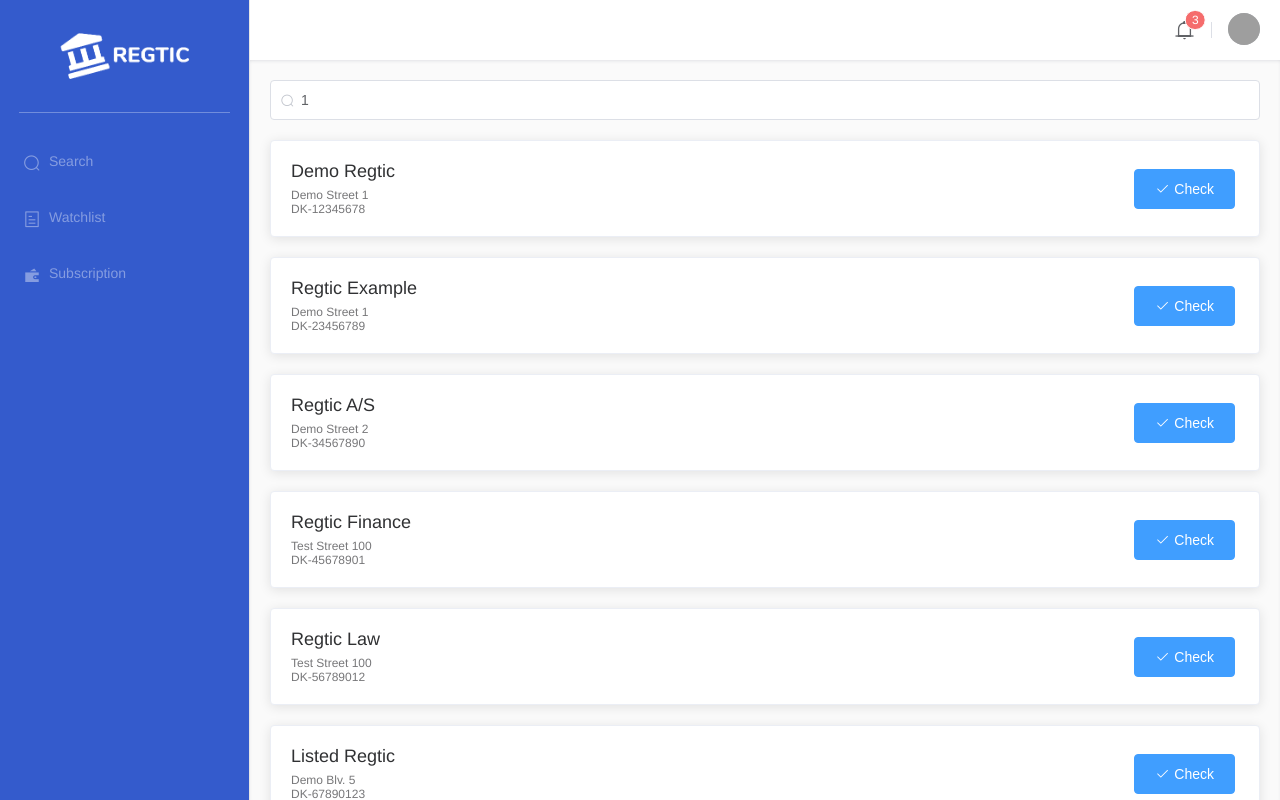
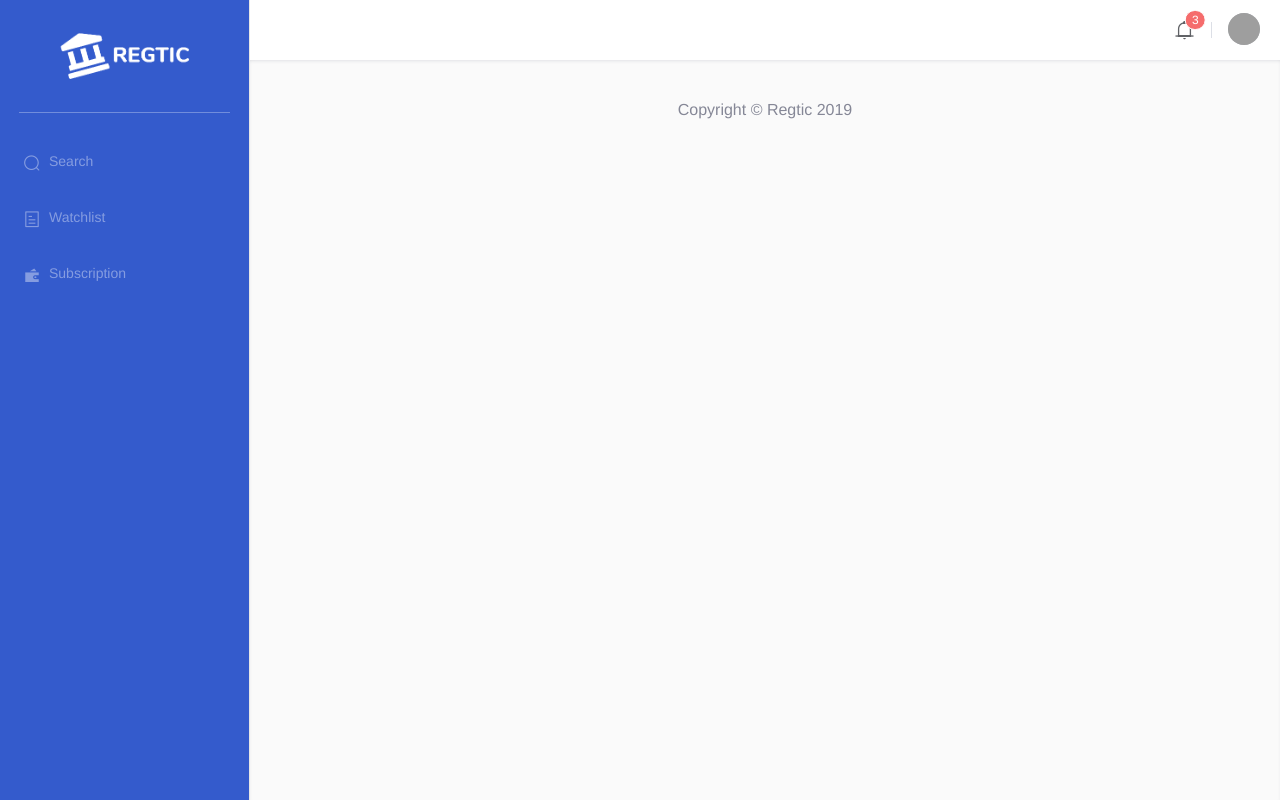
Before and after one commit to alexdor/regtic, a Vue app in the folder app/: page /select-company/1 in a window 1280 px wide. Built offline with nearby package versions, Linux system fonts and the light colour scheme; grey boxes are pictures that could not be loaded; the HTML template or start-up script is replaced by a standard one.

Commit message:
Changed component names

```diff
--- a/app/src/components/SearchInput.vue
+++ b/app/src/components/SearchInput.vue
@@ -38,7 +38,7 @@ export default class SearchInput extends Vue {
     if (!this.isSearchStrValid) return;
 
     this.$emit("search");
-    this.$router.push(`/select-company/${this.searchStr}`);
+    this.$router.push(`/search/${this.searchStr}`);
   }
 
   get isSearchStrValid(): boolean {
--- a/app/src/router.ts
+++ b/app/src/router.ts
@@ -1,6 +1,6 @@
 import Vue from "vue";
 import Router from "vue-router";
-import CheckCompany from "@/views/CheckCompany.vue";
+import Search from "@/views/Search.vue";
 
 Vue.use(Router);
 
@@ -11,17 +11,17 @@ export default new Router({
     {
       path: "/",
       name: "home",
-      component: CheckCompany
+      component: Search
     },
     {
-      path: "/select-company/:name",
-      name: "select-company",
-      component: () => import("./views/SelectCompany.vue")
+      path: "/search/:name",
+      name: "search",
+      component: () => import("./views/SearchResults.vue")
     },
     {
-      path: "/check/:id",
-      name: "check",
-      component: () => import("./views/CheckResult.vue")
+      path: "/company/:id",
+      name: "company",
+      component: () => import("./views/Company.vue")
     },
     {
       path: "/watchlist",
--- a/app/src/views/SelectCompany.vue
+++ b/app/src/views/SearchResults.vue
@@ -10,7 +10,7 @@
       :key="company.id"
     >
       <span class="text-large">{{ company.name }}</span>
-      <router-link :to="'/check/' + company.id">
+      <router-link :to="'/company/' + company.id">
         <el-button class="right-button" type="primary" icon="el-icon-check"
           >Check</el-button
         >
```
Also changed, not shown: app/src/views/Company.vue (renamed from app/src/views/CheckResult.vue), app/src/views/Search.vue (renamed from app/src/views/CheckCompany.vue).
